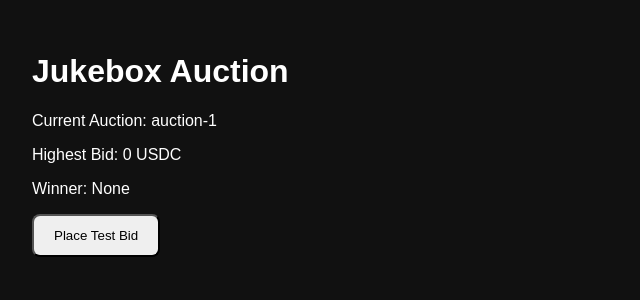
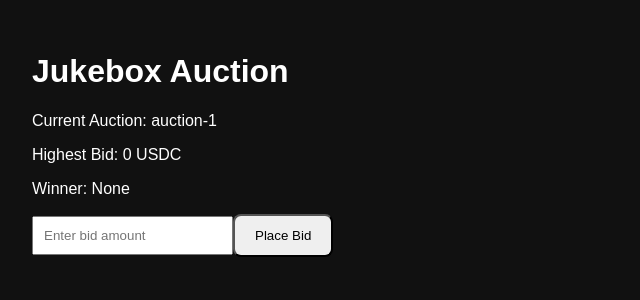
Before and after one commit to ceskam/Jukebox-Auction, a Next.js app in the folder apps/web/: page / in a window 1280 px wide. Shown: the top 300 px of the page, without its empty margins (0-640 px from the left). Built offline with nearby package versions, Linux system fonts and the light colour scheme.

Commit message:
Update BidButton.tsx

```diff
--- a/apps/web/BidButton.tsx
+++ b/apps/web/BidButton.tsx
@@ -1,13 +1,37 @@
 "use client";
 
+import { useState } from "react";
+
 export default function BidButton() {
-  async function placeTestBid() {
+  const [amount, setAmount] = useState("");
+
+  async function placeBid() {
     await fetch("/api/bid", {
       method: "POST",
+      headers: {
+        "Content-Type": "application/json",
+      },
+      body: JSON.stringify({
+        amount: Number(amount),
+        wallet: "demo-wallet",
+      }),
     });
 
     window.location.reload();
   }
 
-  return <button onClick={placeTestBid}>Place Test Bid</button>;
+  return (
+    <div>
+      <input
+        type="number"
+        placeholder="Enter bid amount"
+        value={amount}
+        onChange={(e) => setAmount(e.target.value)}
+      />
+
+      <button onClick={placeBid}>
+        Place Bid
+      </button>
+    </div>
+  );
 }
```
